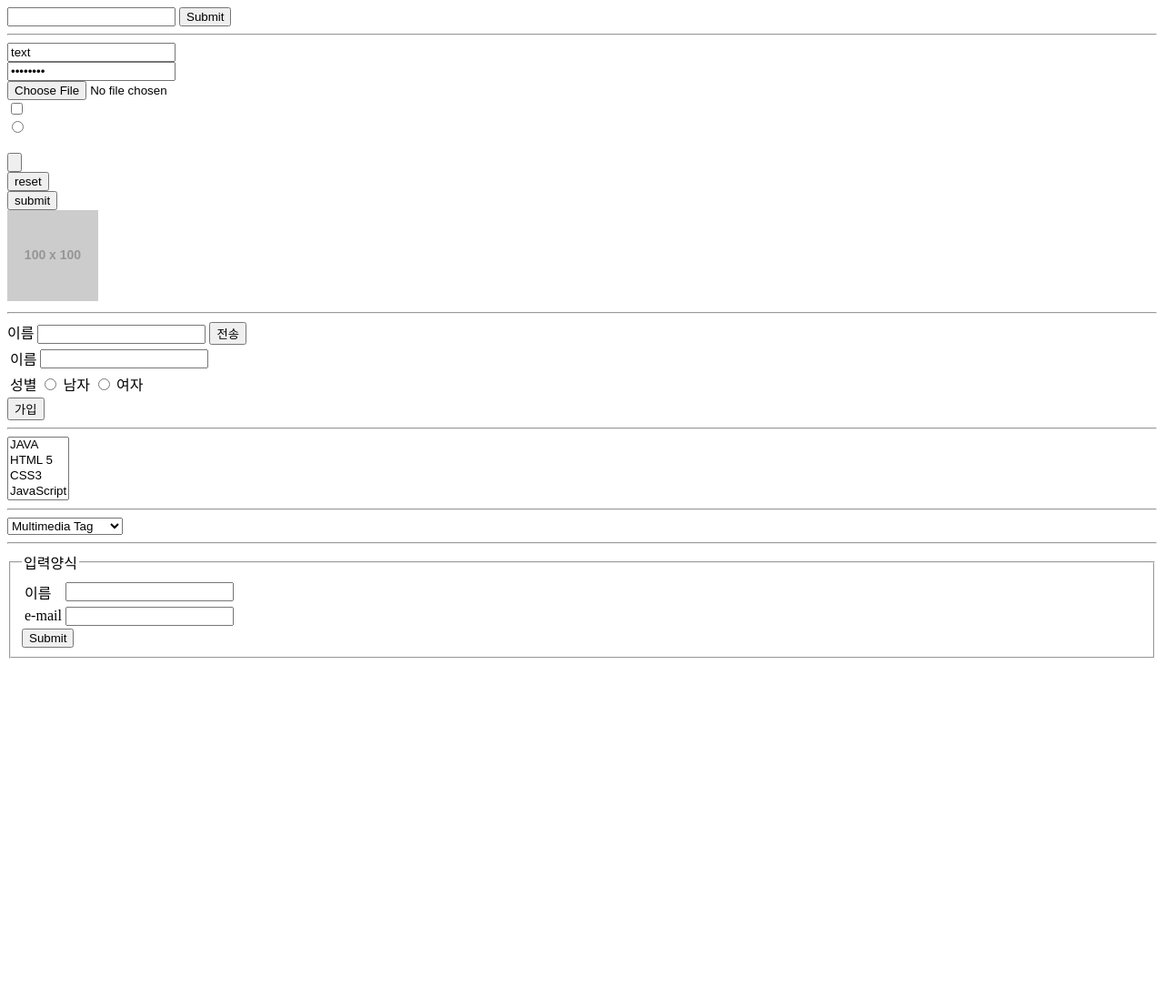
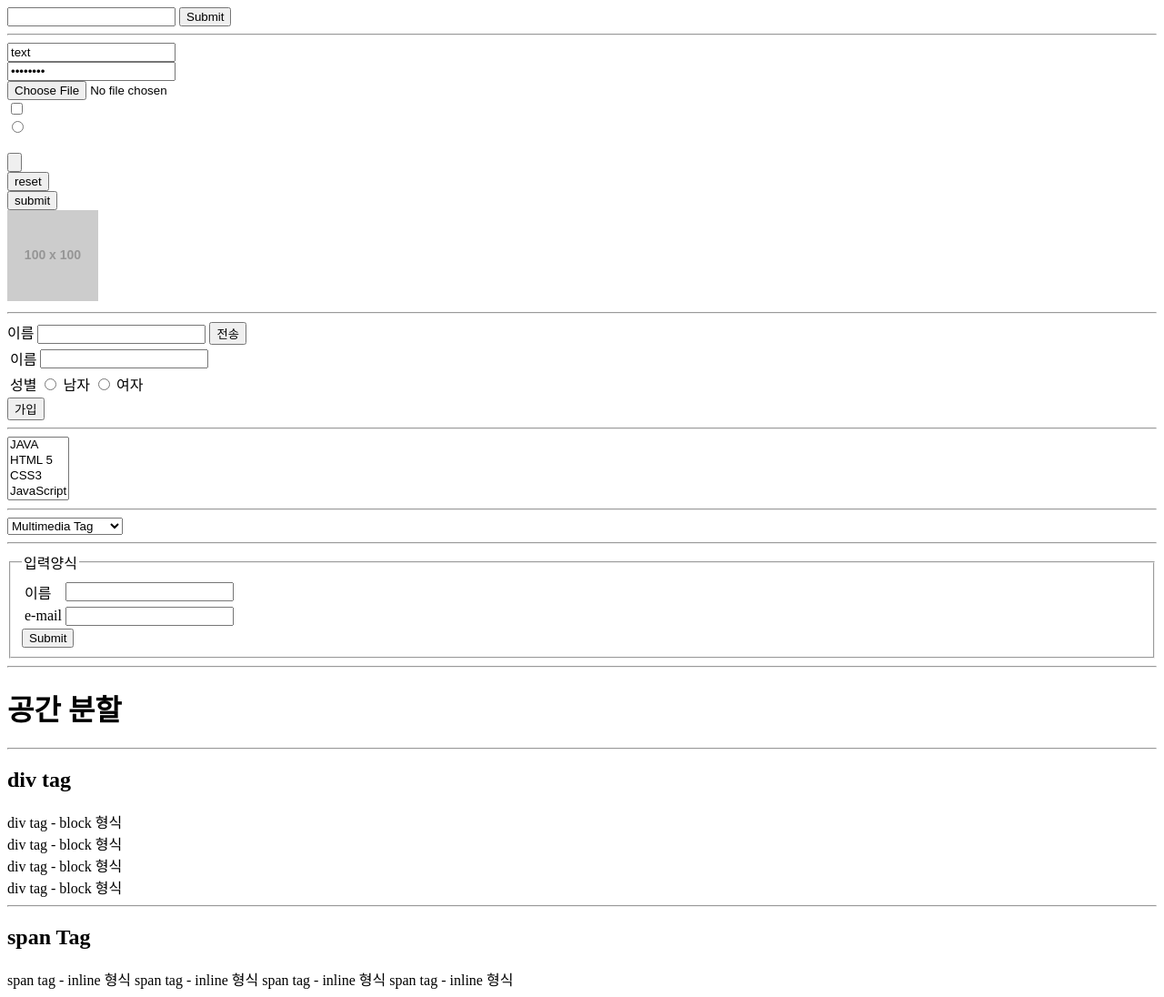
Before and after one commit to githubjal/Test, a plain HTML site: page htmlform.html in a window 1280 px wide. Shown: the whole page at 91% size. Before the commit the page ends 800 px from the top, so only its background shows below. Drawn offline with Linux system fonts and the light colour scheme; placeholder pictures from the web are drawn by us.

Commit message:
htmlform

```diff
--- a/htmlform.html
+++ b/htmlform.html
@@ -84,5 +84,19 @@
                 <input type="submit">
             </fieldset>
         </form>
+        <hr>
+        <h1>공간 분할</h1>
+        <hr>
+        <h2>div tag</h2>
+        <div>div tag - block 형식</div>
+        <div>div tag - block 형식</div>
+        <div>div tag - block 형식</div>
+        <div>div tag - block 형식</div>
+        <hr>
+        <h2>span Tag</h2>
+        <span>span tag - inline 형식</span>
+        <span>span tag - inline 형식</span>
+        <span>span tag - inline 형식</span>
+        <span>span tag - inline 형식</span>
     </body>
 </html>
```
Also changed, not shown: portfolio.html (+3 -2 lines).
